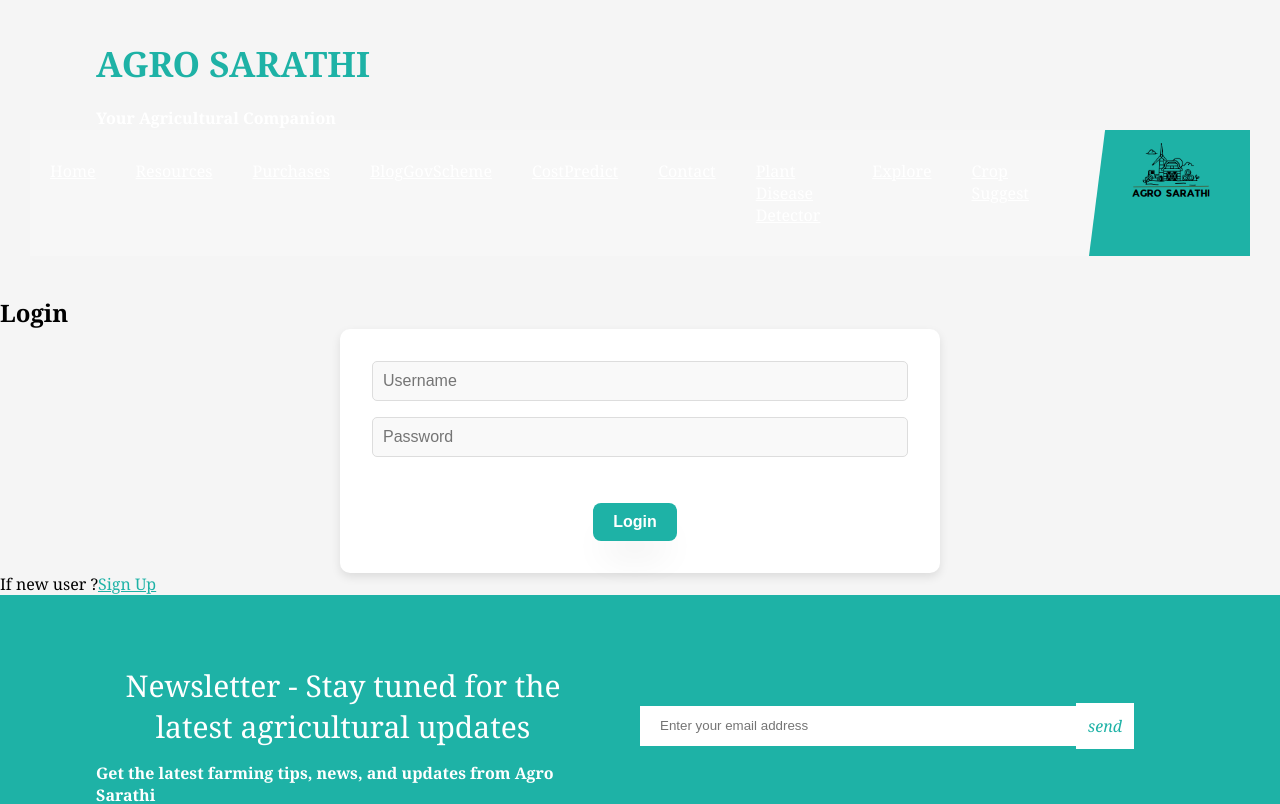
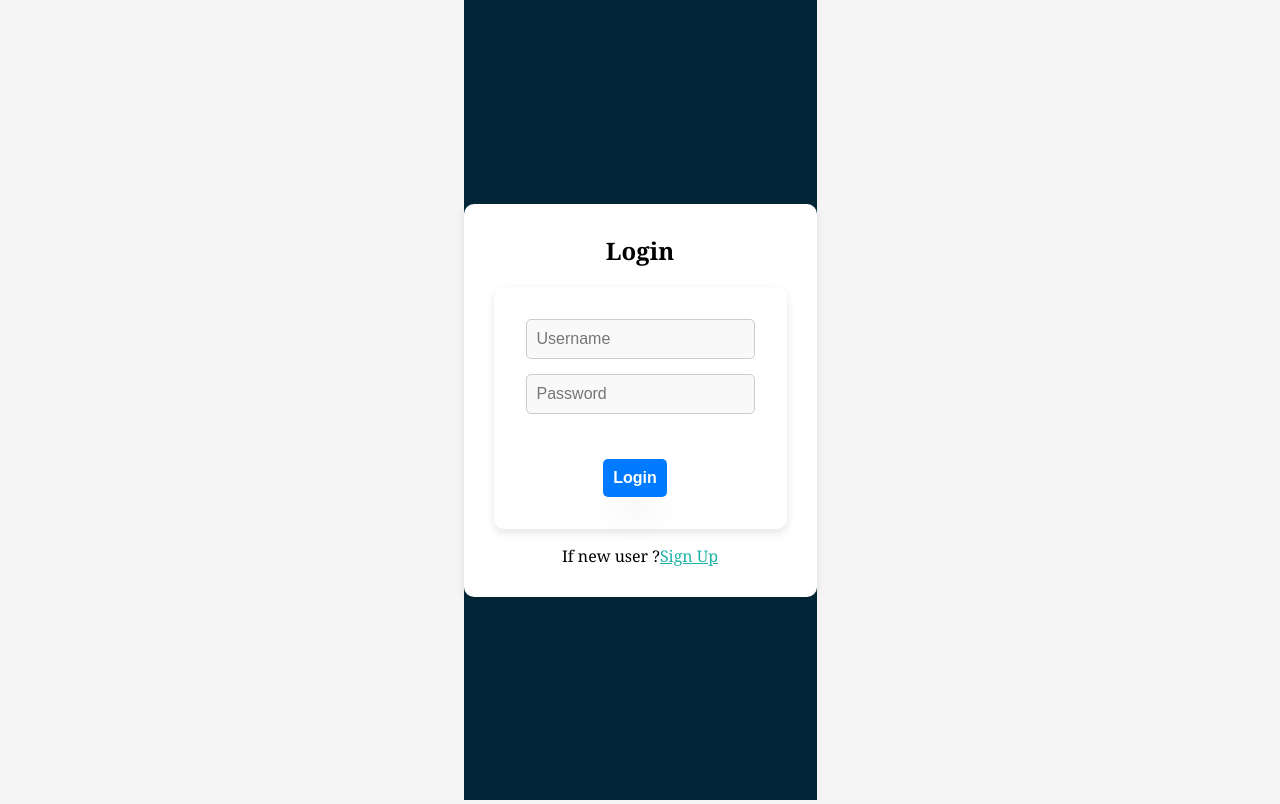
Before and after one commit to RithuGowda55/agroSarathi, a React (Create React App) app in the folder frontend/: page /login in a window 1280 px wide. Shown: the top 804 px of the page. Built offline with nearby package versions, Linux system fonts and the light colour scheme.

Commit message:
added links to home

```diff
--- a/frontend/src/App.js
+++ b/frontend/src/App.js
@@ -35,7 +35,7 @@ function MainContent() {
   const location = useLocation();
 
   // Define routes that don't require header and footer
-  const noHeaderFooterRoutes = ["/"];
+  const noHeaderFooterRoutes = ["/","/login","/register"];
 
   // Check if the current route is in the noHeaderFooterRoutes array
   const showHeaderFooter = !noHeaderFooterRoutes.includes(location.pathname);
--- a/frontend/src/components/Home.jsx
+++ b/frontend/src/components/Home.jsx
@@ -1,47 +1,60 @@
-import React from "react"
-// import AboutCard from "./about/AboutCard"
-import Hero from "./Hero"
-import Testimonal from "./Testimonal"
-import "../css/about.css"
-// import Back from "../common/back/Back"
-import Heading from "./Heading"
-import { homeAbout } from "../dummydata"
+import React from "react";
+import { useNavigate } from "react-router-dom"; // Import useNavigate
+import Hero from "./Hero";
+import Testimonal from "./Testimonal";
+import "../css/about.css";
+import Heading from "./Heading";
+import { homeAbout } from "../dummydata";
 
 const Home = () => {
+  const navigate = useNavigate(); // Initialize useNavigate
+
+  // Define route mapping for each item
+  const routeMapping = {
+    1: "/crop",
+    2: "/pdd",
+    3: "/Price",
+    4: "/govscheme",
+    5: "/irrigation",
+    6: "/CropInputForm",
+  };
+
   return (
     <>
       <Hero />
-      <section className='aboutHome'>
-        <div className='container flexSB'>
-          <div className='left row'>
-            <img src='./images/b7.jpg' alt='' />
+      <section className="aboutHome">
+        <div className="container flexSB">
+          <div className="left row">
+            <img src="./images/b7.jpg" alt="" />
           </div>
-          <div className='right row'>
-          <Heading subtitle='Enhance Your Farming Practices' title='AI-Powered Features for Smarter Agriculture' />
-          <div className='items'>
+          <div className="right row">
+            <Heading subtitle="Enhance Your Farming Practices" title="AI-Powered Features for Smarter Agriculture" />
+            <div className="items">
               {homeAbout.map((val) => {
                 return (
-                  <div className='item flexSB'>
-                    <div className='img'>
-                      <img src={val.cover} alt='' />
+                  <div
+                    key={val.id}
+                    className="item flexSB"
+                    onClick={() => navigate(routeMapping[val.id])} // Redirect on click
+                    style={{ cursor: "pointer" }} // Indicate clickable item
+                  >
+                    <div className="img">
+                      <img src={val.cover} alt="" />
                     </div>
-                    <div className='text'>
+                    <div className="text">
                       <h2>{val.title}</h2>
                       <p>{val.desc}</p>
                     </div>
                   </div>
-                )
+                );
               })}
             </div>
           </div>
         </div>
       </section>
-      {/* <HAbout /> */}
       <Testimonal />
-      {/* <Hblog /> */}
-      {/* <Hprice /> */}
     </>
-  )
-}
+  );
+};
 
-export default Home
+export default Home;
--- a/frontend/src/components/Landingpage.js
+++ b/frontend/src/components/Landingpage.js
@@ -1,12 +1,12 @@
 import React from "react";
 import "../css/home.css";
-// import logo from "../assets/images/Aasarelogo.jpg"; // Correctly import the image
+import logo from "../css/logo.png"; // Correctly import the image
 
 function Home() {
     return (
         <div className="home-container">
             <nav className="navbar">
-                {/* <img src={logo} alt="Logo" className="logo" /> */}
+                <img src={logo} alt="Logo" className="logo" />
                 <div className="button-container">
                     <a href="/login" className="log">
                         <button className="button-35" role="button">Sign In</button>
--- a/frontend/src/components/Login.js
+++ b/frontend/src/components/Login.js
@@ -2,7 +2,7 @@ import React, { useState } from 'react';
 import axios from 'axios';
 import { useNavigate } from 'react-router-dom';
 import { useAuth } from '../AuthContext';
-// import '../css/login.css';
+import '../css/login.css';
 
 const Login = () => {
     const [username, setUsername] = useState('');
--- a/frontend/src/components/Register.js
+++ b/frontend/src/components/Register.js
@@ -1,7 +1,7 @@
 import React, { useState } from 'react';
 import axios from 'axios';
 import { useNavigate } from 'react-router-dom';
-// import '../css/register.css';
+import '../css/register.css';
 
 const Register = () => {
     const [name, setName] = useState('');
--- a/frontend/src/css/home.css
+++ b/frontend/src/css/home.css
@@ -14,7 +14,7 @@
 }
 
 .logo {
-    border-radius: 50%;
+    border-radius: 5%;
     height: 50px; /* Adjust size as needed */
     width: auto;
 }
--- /dev/null
+++ b/frontend/src/css/login.css
@@ -0,0 +1,84 @@
+.login-container {
+    display: flex;
+    flex-direction: column;
+    align-items: center;
+    justify-content: center;
+    min-height: 100vh;
+}
+
+.loginbody {
+    background-image: url('../css/logo.png');
+    background-size: contain; /* Ensures the entire image is visible */
+    background-position: center; /* Moves the image to the center */
+    background-repeat: no-repeat; /* Prevents the image from repeating */
+    min-height: 100vh; /* Ensures the background covers the full viewport height */
+    margin: 0; /* Removes default margin */
+    padding: 0; /* Removes default padding */
+    display: flex; /* Uses flexbox to center the content */
+    justify-content: center; /* Centers content horizontally */
+    align-items: center; /* Centers content vertically */
+    background-color: #022638;
+}
+
+.login-image {
+    margin-bottom: 20px;
+}
+
+.login-image img {
+    max-width: 100%;
+    height: auto;
+}
+
+.login-form-container {
+    background: white;
+    padding: 30px;
+    border-radius: 10px;
+    box-shadow: 0 2px 10px rgba(0, 0, 0, 0.1);
+    width: 100%;
+    max-width: 700px; /* Increased width for the login form container */
+}
+
+.login-title {
+    margin-bottom: 20px;
+    font-size: 24px;
+    text-align: center;
+}
+
+.login-form {
+    display: flex;
+    flex-direction: column;
+}
+
+.login-input {
+    padding: 10px;
+    margin-bottom: 15px;
+    border: 1px solid #ccc;
+    border-radius: 5px;
+    font-size: 16px;
+}
+
+.login-button {
+    padding: 10px;
+    border: none;
+    border-radius: 5px;
+    background-color: #007bff;
+    color: white;
+    font-size: 16px;
+    cursor: pointer;
+    transition: background-color 0.3s ease;
+}
+
+.login-button:hover {
+    background-color: #0056b3;
+}
+
+.login-message {
+    margin-top: 15px;
+    color: red;
+    text-align: center;
+}
+
+.redir{
+    margin-top: 2em;
+    text-align: center;
+}
--- /dev/null
+++ b/frontend/src/css/register.css
@@ -0,0 +1,84 @@
+/* Register Page Styles */
+.registerbody {
+    background-image: url('../css/WhatsApp\ Image\ 2024-06-28\ at\ 21.54.32_9e69e098.jpg');
+    background-size: contain; /* Ensures the entire image is visible */
+    background-position: center; /* Moves the image to the center */
+    background-repeat: no-repeat; /* Prevents the image from repeating */
+    min-height: 100vh; /* Ensures the background covers the full viewport height */
+    margin: 0; /* Removes default margin */
+    padding: 0; /* Removes default padding */
+    display: flex; /* Uses flexbox to center the content */
+    justify-content: center; /* Centers content horizontally */
+    align-items: center; /* Centers content vertically */
+    background-color: #022638;
+}
+
+.register-container {
+    display: flex;
+    justify-content: center; /* Centers content horizontally */
+    align-items: center;
+    width: 100%;
+}
+
+.register-form-container {
+    background: white;
+    padding: 30px;
+    border-radius: 10px;
+    box-shadow: 0 2px 10px rgba(0, 0, 0, 0.1);
+    width: 100%;
+    max-width: 700px; /* Increased width for the register form container */
+}
+
+.register-title {
+    margin-bottom: 20px;
+    font-size: 24px;
+    text-align: center;
+    color: #022638;
+}
+
+.register-form {
+    display: flex;
+    flex-direction: column;
+}
+
+.register-input {
+    padding: 10px;
+    margin-bottom: 15px;
+    border: 1px solid #ccc;
+    border-radius: 5px;
+    font-size: 16px;
+}
+
+.register-select {
+    padding: 10px;
+    margin-bottom: 15px;
+    border: 1px solid #ccc;
+    border-radius: 5px;
+    font-size: 16px;
+}
+
+.register-button {
+    padding: 10px;
+    border: none;
+    border-radius: 5px;
+    background-color: #007bff;
+    color: white;
+    font-size: 16px;
+    cursor: pointer;
+    transition: background-color 0.3s ease;
+}
+
+.register-button:hover {
+    background-color: #0056b3;
+}
+
+.register-message {
+    margin-top: 15px;
+    color: red;
+    text-align: center;
+}
+
+.redir{
+    text-align: center;
+    margin-top: 1em;
+}
```
Also changed, not shown: frontend/src/css/WhatsApp Image 2024-06-28 at 21.54.32_9e69e098.jpg (added).
